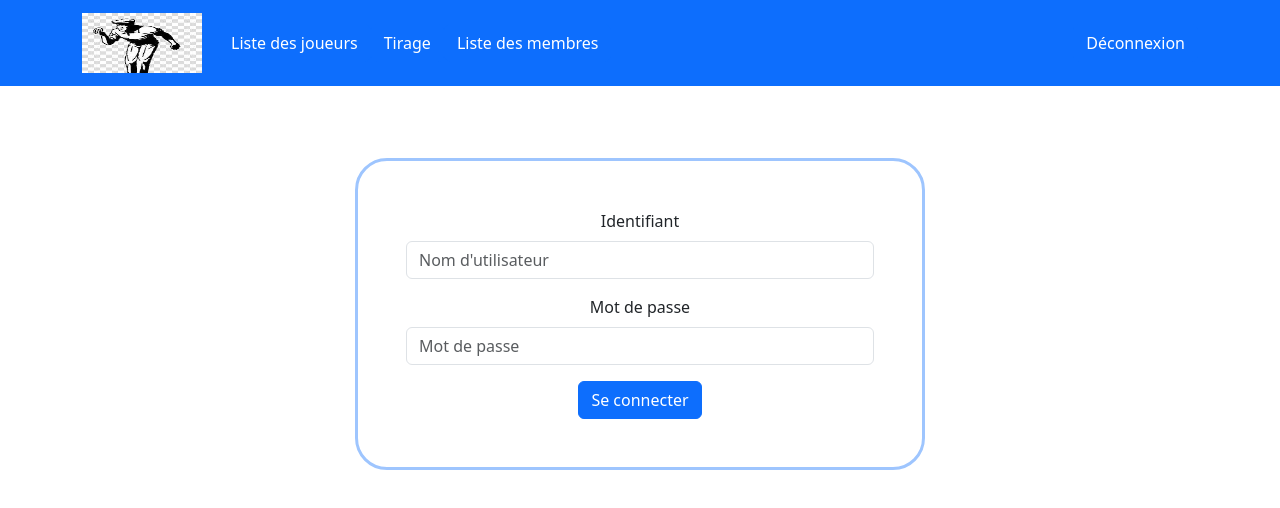
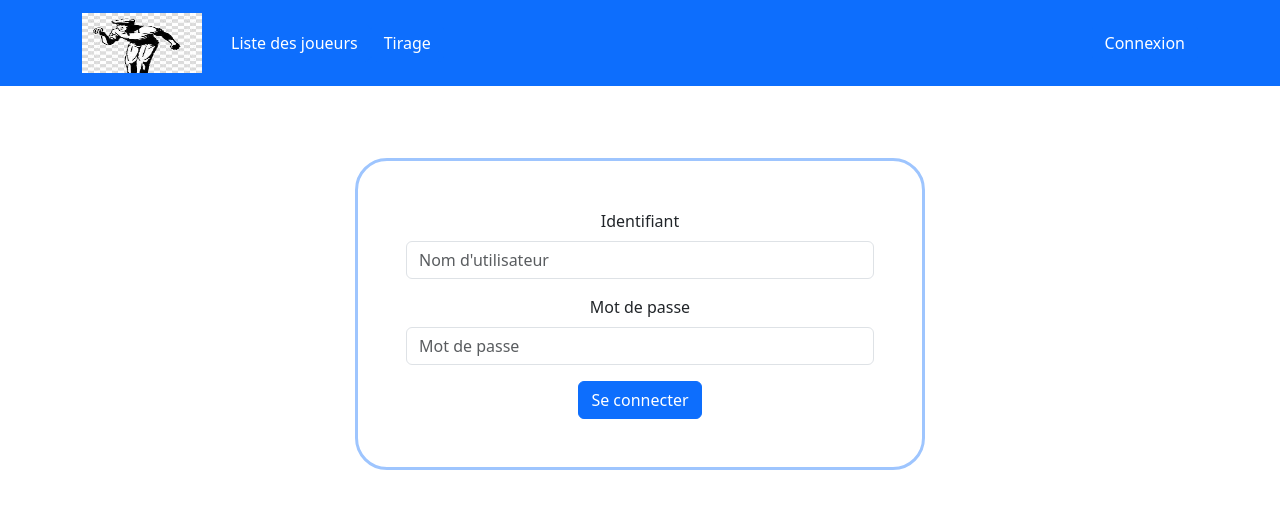
Before and after one commit to QuentinLasue/Projet-association-petanque, a React (Vite) app in the folder client/: page /auth/connexion in a window 1280 px wide. Shown: the top 508 px of the page. Built offline with nearby package versions, Linux system fonts and the light colour scheme.

Commit message:
correction connexion

```diff
--- a/client/src/Auth/AuthContext.jsx
+++ b/client/src/Auth/AuthContext.jsx
@@ -1,21 +1,23 @@
-import { createContext } from "react";
+import { createContext, useState } from "react";
 
 // création d'un context pour gérer l'état de connection
 const AuthContext = createContext();
 
 const AuthProvider= ({children})=>{
+    const [loggedIn, setLoggedIn]= useState(false);
 
     const isLogged = ()=>{
         let token = localStorage.getItem('accessToken');
-
+        setLoggedIn(!!token);
         return !!token;
     };
 
     const logout = ()=>{
         localStorage.removeItem('accessToken');
+        setLoggedIn(false);
     }
     return (
-        <AuthContext.Provider value ={{isLogged, logout}}>
+        <AuthContext.Provider value ={{isLogged, logout, loggedIn}}>
             {children}
         </AuthContext.Provider>
     )
--- a/client/src/authGuard/AuthGuard.jsx
+++ b/client/src/authGuard/AuthGuard.jsx
@@ -6,7 +6,7 @@ function AuthGuard({children}){
     // On utilise le contexte afin de vérifier l'état de connexion
     const {isLogged} = useContext(AuthContext);
     //ici logique de vérification si on est connecté
-if(!isLogged){
+if(!isLogged()){
     return <Navigate to='/auth/connexion'/>
 }
     return children
--- a/client/src/component/BtnConnexion.jsx
+++ b/client/src/component/BtnConnexion.jsx
@@ -13,7 +13,7 @@ function BtnConnexion(){
     }
 return (
     <>
-    {!isLogged? (
+    {!isLogged()? (
         <Link to ="auth/connexion">
             <Button>Connexion</Button>
         </Link>
--- a/client/src/component/NavBar.jsx
+++ b/client/src/component/NavBar.jsx
@@ -5,11 +5,16 @@ import { Image } from 'react-bootstrap';
 import Button from 'react-bootstrap/Button';
 import { Link } from 'react-router-dom';
 import BtnConnexion from './BtnConnexion';
-import { useContext } from 'react';
+import { useContext, useEffect, useState } from 'react';
 import { AuthContext } from '../Auth/AuthContext';
 
 function NavBar() {
     const {isLogged } = useContext(AuthContext);
+    const [loggedIn,setLoggedIn]= useState(isLogged())
+
+    useEffect(() => {
+      setLoggedIn(isLogged());
+    }, [isLogged])
 
   return (
     <header className='mb-5'>
@@ -31,10 +36,12 @@ function NavBar() {
                     <Link to="/tirage">
                         <Button>Tirage</Button>
                     </Link>
-                    {isLogged &&
-                    <Link to="/admin">
+                    {!loggedIn ? (""):(
+                        <Link to="/admin">
                         <Button>Liste des membres</Button>
-                    </Link>}
+                    </Link>
+                    )}
+
                 </Nav>
                 <BtnConnexion/>
             </Container>
--- a/client/src/view/admin/AdminRouter.jsx
+++ b/client/src/view/admin/AdminRouter.jsx
@@ -1,10 +1,11 @@
 import { Route, Routes } from "react-router-dom";
 import AddUser from "./AddUser";
+import ListeMembres from "./ListeMembers";
 
 function AdminRouter (){
     return (
         <Routes>
-            <Route index path="/" />
+            <Route index path="/" element={ListeMembres}/>
             <Route path="/nouvelUtilisateur" element={<AddUser/>} />
         </Routes>
     );
--- /dev/null
+++ b/client/src/view/admin/ListeMembers.jsx
@@ -0,0 +1,4 @@
+function ListeMembres(){
+
+}
+export default ListeMembres;
--- a/client/src/view/login.jsx
+++ b/client/src/view/login.jsx
@@ -1,7 +1,6 @@
 import axios from "axios";
-import { useContext, useState } from "react";
+import { useState } from "react";
 import { Container, Row, Col, Form, Button } from "react-bootstrap";
-import { AuthContext } from "../Auth/AuthContext";
 import { useNavigate } from "react-router-dom";
 
 function Login(){
```
